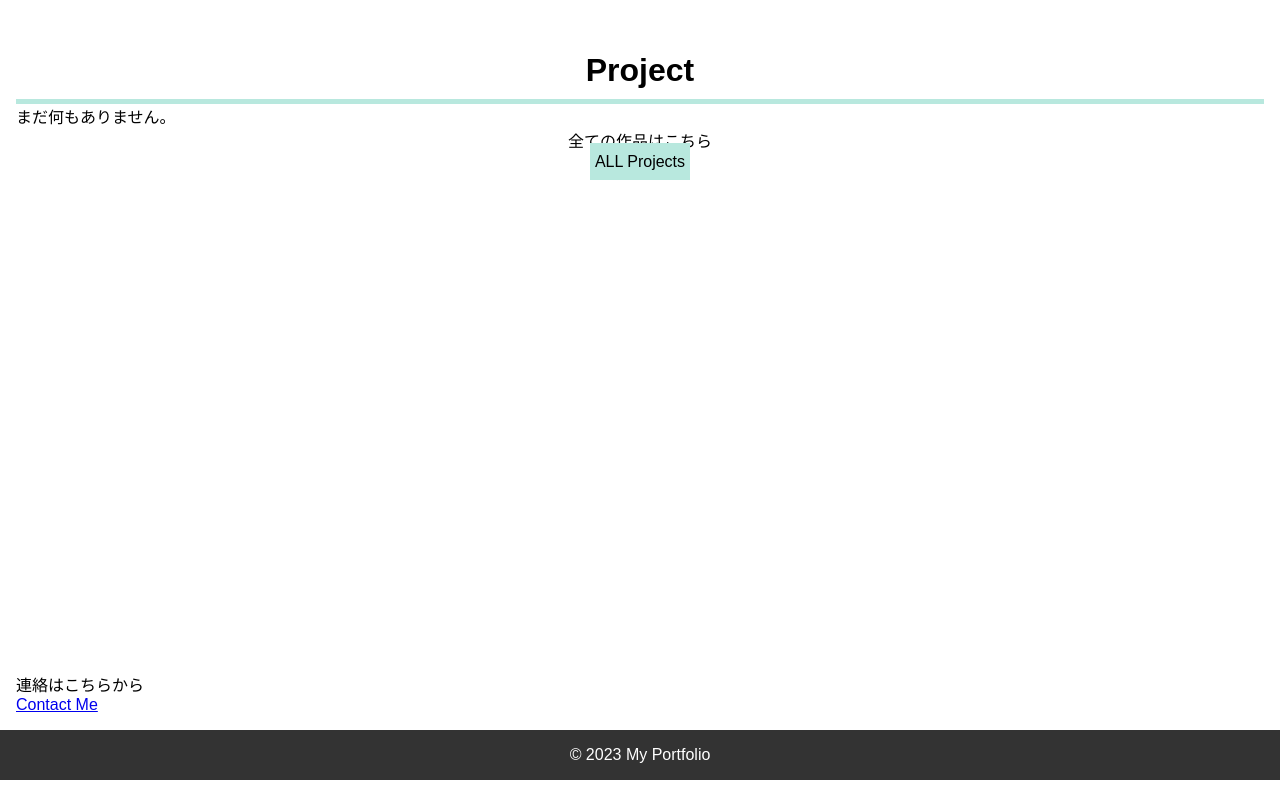
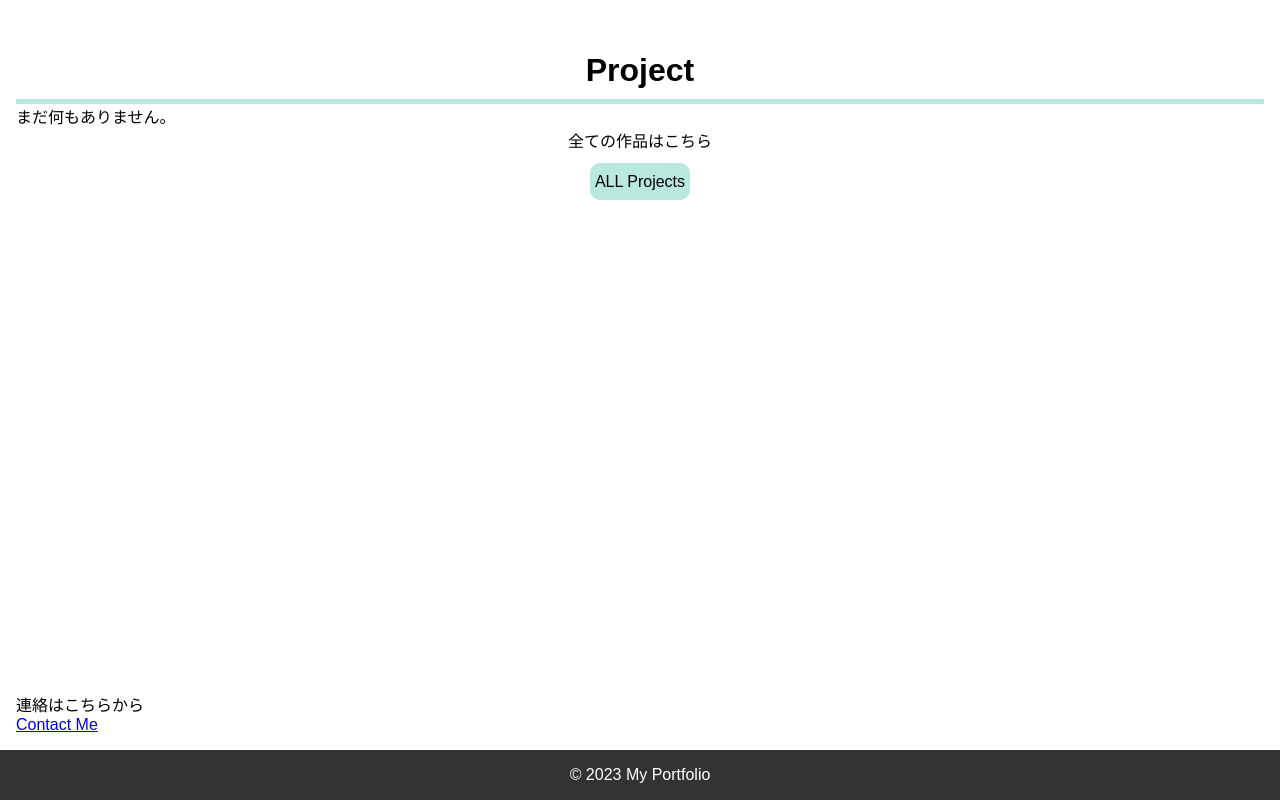
Before and after one commit to Ryoichi1222/Nuxt-portfolio, a Nuxt app: page / in a window 1280 px wide. Shown: the part 1295-2095 px from the top of the page. Built offline with nearby package versions, Linux system fonts and the light colour scheme.

Commit message:
index.vue

```diff
--- a/pages/index.vue
+++ b/pages/index.vue
@@ -163,13 +163,21 @@ export default {
  text-align: center;
 }
 
-.project a {
+.project-link p {
+  padding-bottom: 20px
+}
+
+.project-link a {
   text-decoration: none;
   color: black;
   line-height: 20px;
   background-color: #b8e8de;
   padding: 10px 5px 10px 5px;
-  margin-bottom: 20px;
+  border-radius: 10px;
+}
+
+.project-link a:hover {
+  color: white;
 }
 
 </style>
```
